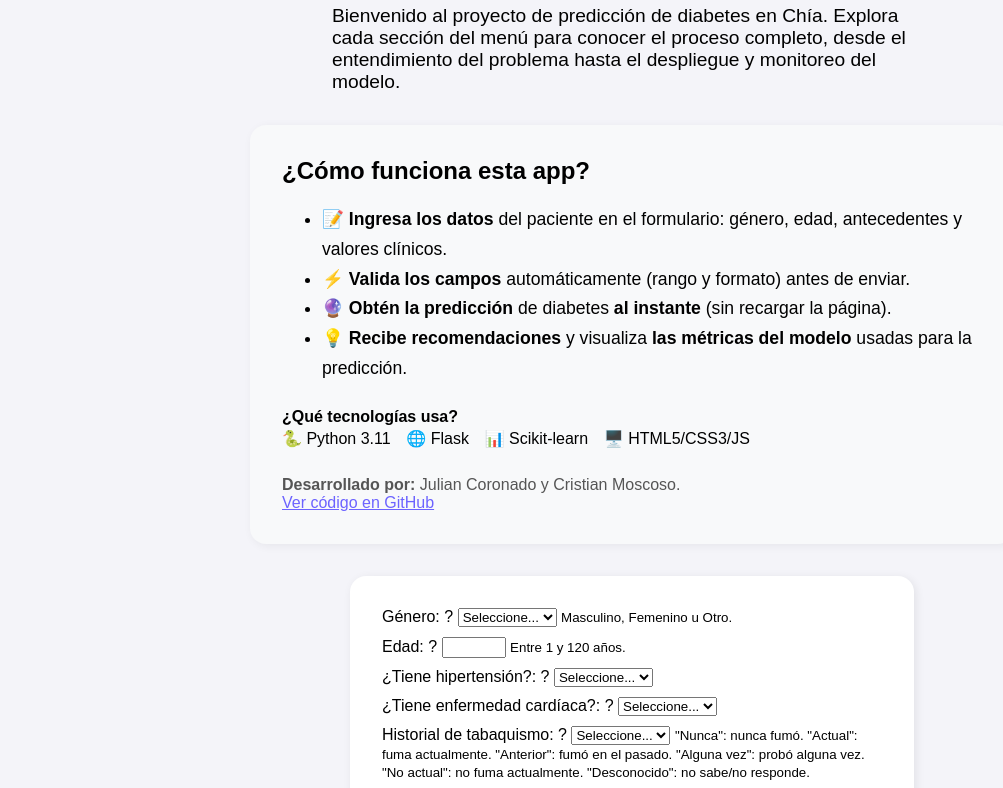
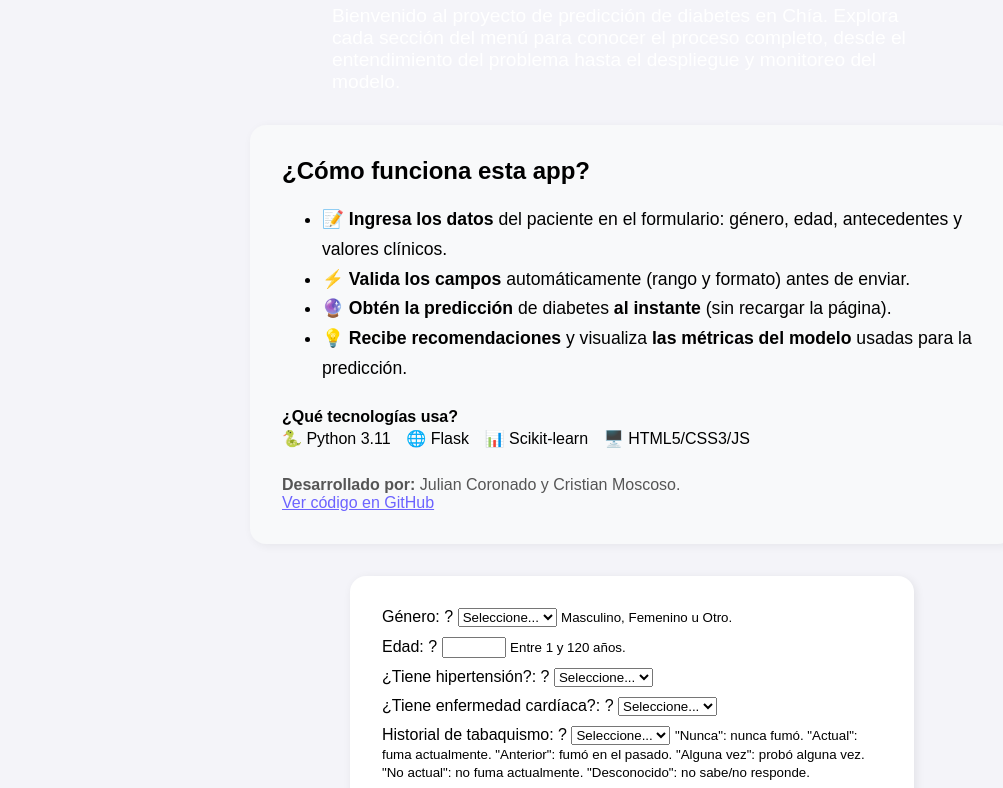
Before and after one commit to CristianMoscosoR1/PrediccionMedica, a plain HTML site: page data-science-template/templates/index.html in a window 1280 px wide. Shown: the part 171-959 px from the top of the page, without its empty margins (8-1011 px from the left). Drawn offline with Linux system fonts and the light colour scheme.

Commit message:
Cambia el texto de bienvenida a color blanco en index.html

```diff
--- a/data-science-template/templates/index.html
+++ b/data-science-template/templates/index.html
@@ -24,7 +24,7 @@
   </header>
   <section id="hero">
     <h1>Predicción de Diabetes</h1>
-    <p style="font-size:1.2em;max-width:600px;margin:1em auto 0 auto;">Bienvenido al proyecto de predicción de diabetes en Chía. Explora cada sección del menú para conocer el proceso completo, desde el entendimiento del problema hasta el despliegue y monitoreo del modelo.</p>
+    <p style="font-size:1.2em;max-width:600px;margin:1em auto 0 auto;color:#fff;">Bienvenido al proyecto de predicción de diabetes en Chía. Explora cada sección del menú para conocer el proceso completo, desde el entendimiento del problema hasta el despliegue y monitoreo del modelo.</p>
   </section>
   <section id="doc-app" style="max-width:700px;margin:2rem auto 1rem auto;background:#f8f9fa;border-radius:1rem;box-shadow:2px 2px 10px rgba(0,0,0,0.06);padding:2rem;">
     <h2 style="margin-top:0;">¿Cómo funciona esta app?</h2>
```
